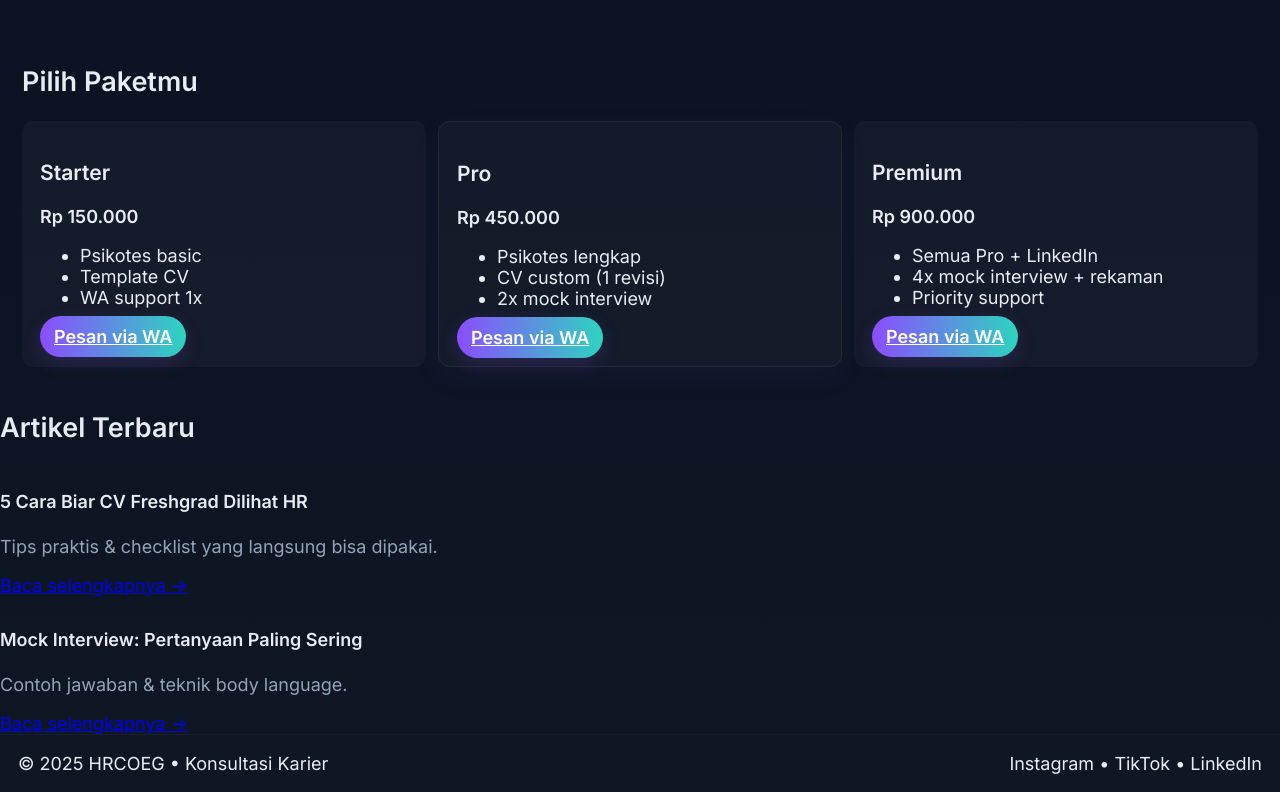
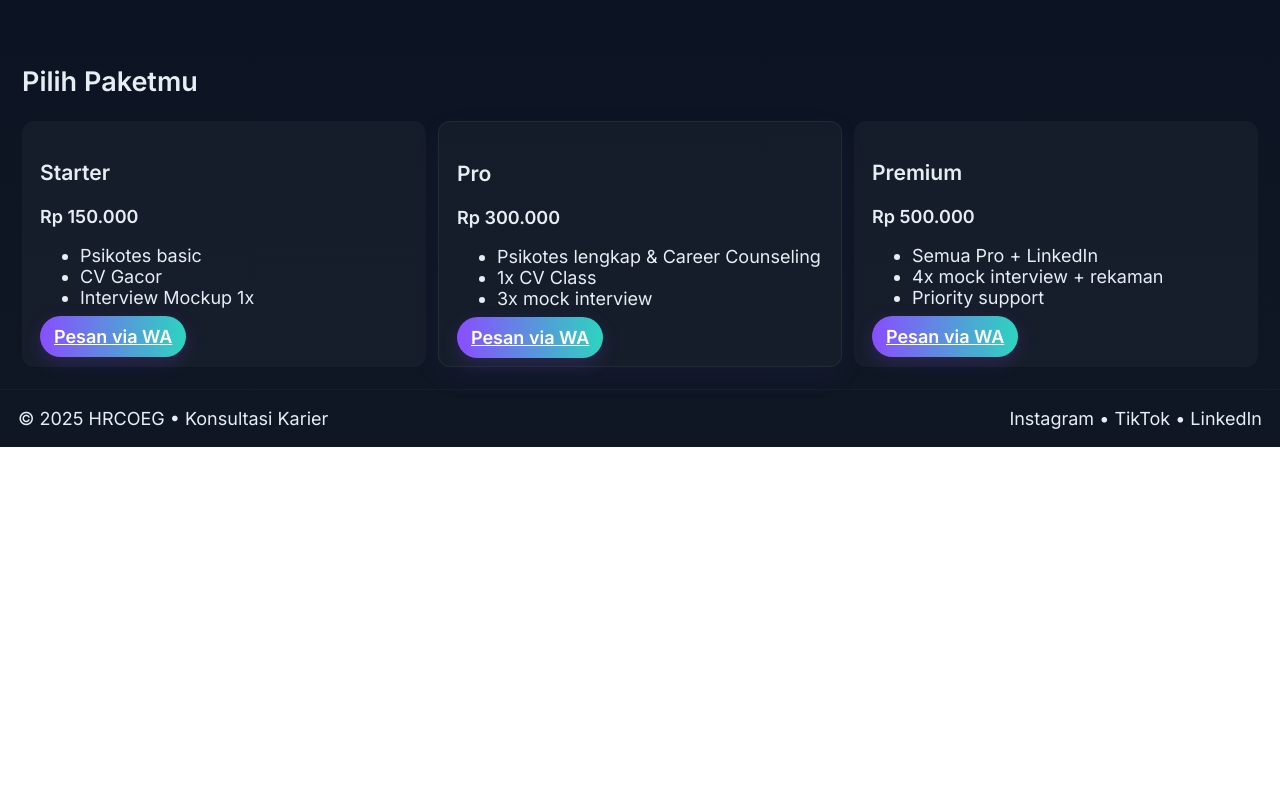
Before and after one commit to anggerpriad/HRCOEG-V2, a plain HTML site: page index.html in a window 1280 px wide. Shown: the part 726-1518 px from the top of the page. After the commit the page ends 1173 px from the top, so only its background shows below. Drawn offline with Linux system fonts and the light colour scheme.

Commit message:
Revise package offerings and remove article section
Updated package details and prices in index.html. Removed the article preview section.

```diff
--- a/index.html
+++ b/index.html
@@ -71,24 +71,24 @@
           <p class="price">Rp 150.000</p>
           <ul>
             <li>Psikotes basic</li>
-            <li>Template CV</li>
-            <li>WA support 1x</li>
+            <li>CV Gacor</li>
+            <li>Interview Mockup 1x</li>
           </ul>
           <a class="btn primary wa-order" href="#" data-package="Starter">Pesan via WA</a>
         </div>
         <div class="pkg-card featured">
           <h3>Pro</h3>
-          <p class="price">Rp 450.000</p>
+          <p class="price">Rp 300.000</p>
           <ul>
-            <li>Psikotes lengkap</li>
-            <li>CV custom (1 revisi)</li>
-            <li>2x mock interview</li>
+            <li>Psikotes lengkap & Career Counseling</li>
+            <li>1x CV Class</li>
+            <li>3x mock interview</li>
           </ul>
           <a class="btn primary wa-order" href="#" data-package="Pro">Pesan via WA</a>
         </div>
         <div class="pkg-card">
           <h3>Premium</h3>
-          <p class="price">Rp 900.000</p>
+          <p class="price">Rp 500.000</p>
           <ul>
             <li>Semua Pro + LinkedIn</li>
             <li>4x mock interview + rekaman</li>
@@ -96,22 +96,6 @@
           </ul>
           <a class="btn primary wa-order" href="#" data-package="Premium">Pesan via WA</a>
         </div>
-      </div>
-    </section>
-
-    <section id="article-preview" class="articles">
-      <h2>Artikel Terbaru</h2>
-      <div class="article-list">
-        <article class="article">
-          <h4>5 Cara Biar CV Freshgrad Dilihat HR</h4>
-          <p class="muted">Tips praktis & checklist yang langsung bisa dipakai.</p>
-          <a href="product.html" class="link">Baca selengkapnya →</a>
-        </article>
-        <article class="article">
-          <h4>Mock Interview: Pertanyaan Paling Sering</h4>
-          <p class="muted">Contoh jawaban & teknik body language.</p>
-          <a href="product.html" class="link">Baca selengkapnya →</a>
-        </article>
       </div>
     </section>
 
@@ -125,7 +109,7 @@
 <script>
   // Simple WA link generator
   function waLink(message){
-    const phone = '6281234567890'; // ganti nomor WA admin
+    const phone = '6281390394609'; // ganti nomor WA admin
     return 'https://wa.me/' + phone + '?text=' + encodeURIComponent(message);
   }
   document.querySelectorAll('.wa-order').forEach(btn=>{
```
